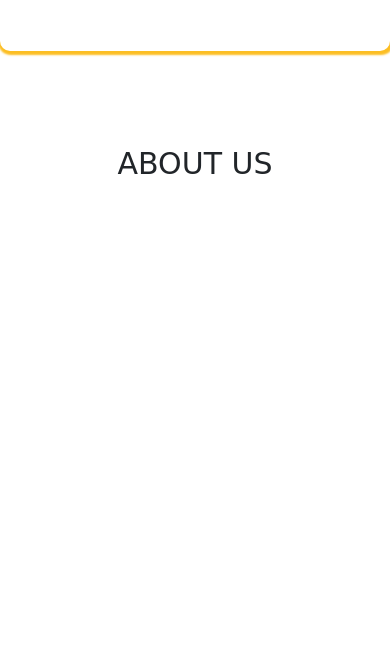
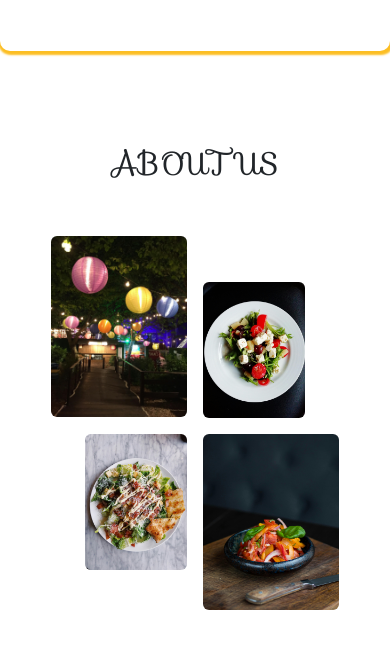
Before and after one commit to Haqdost2024/Restaurant, a plain HTML site: page about.html in a window 390 px wide. Shown: the part 134-789 px from the top of the page. Drawn offline with nearby package versions, Linux system fonts and the light colour scheme.

Commit message:
chang style

```diff
--- a/style.css
+++ b/style.css
@@ -580,12 +580,10 @@ h1,.card-title{
 }
 
 .about{
-  font-family: cursive;
   text-align: center;
   padding-top: 110px;
 }
 #section{
-  font-family: cursive;
   text-align: center;
   padding-top: 50px;
 }
@@ -692,6 +690,7 @@ h1,.card-title{
 @media screen and (max-width : 980px) {
   .about{
     margin: 150px 0 0;
+    height: 200px;
   }
   .flex{
     height: 170px;
@@ -712,11 +711,6 @@ h1,.card-title{
     right: 50px;
     top: 200px;
 }
-}
-@media screen and (max-width : 770px){
-  .about{
-    height: 900px;
-  }
 }
 @media screen and (max-width : 766px){
   .reserv-form{
```
